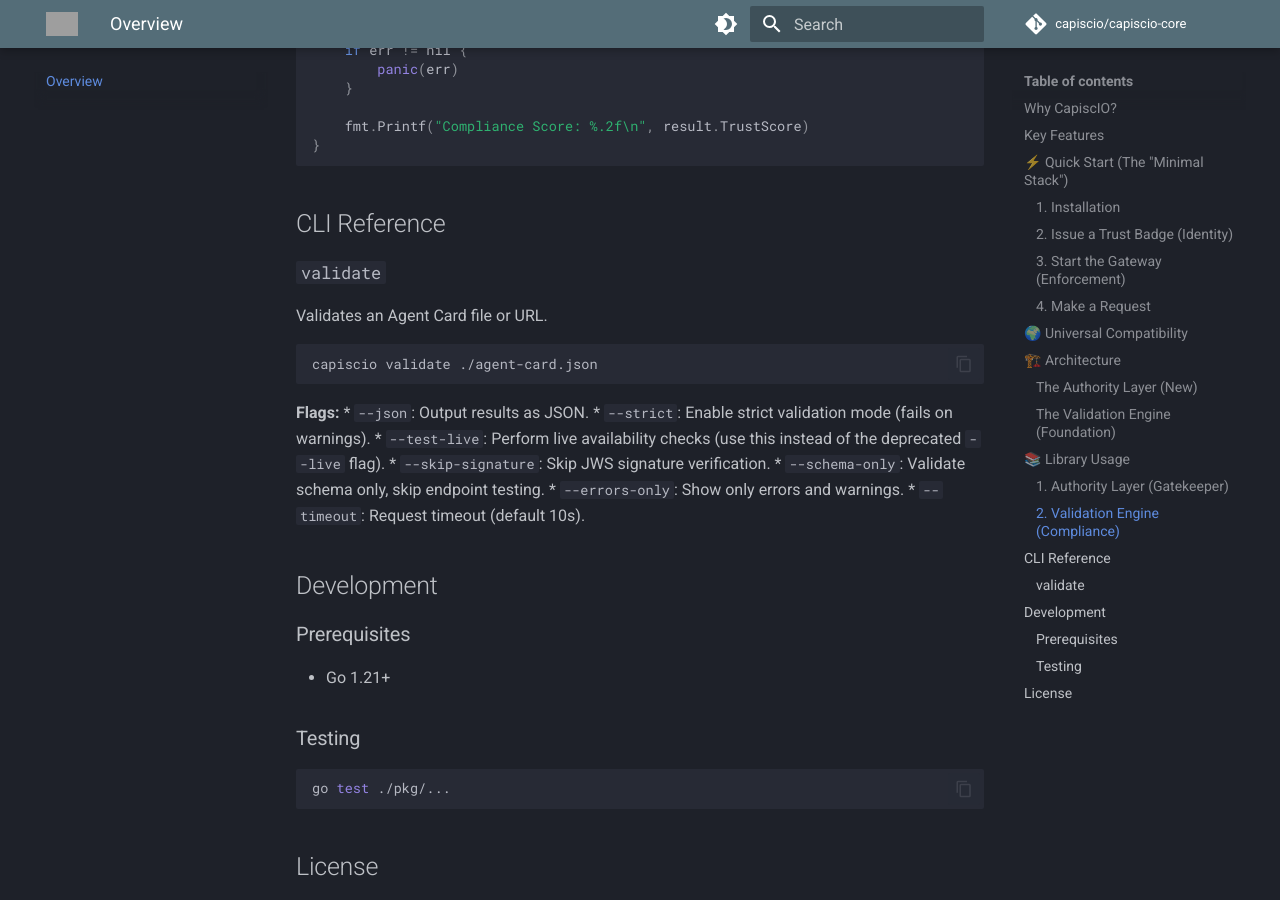
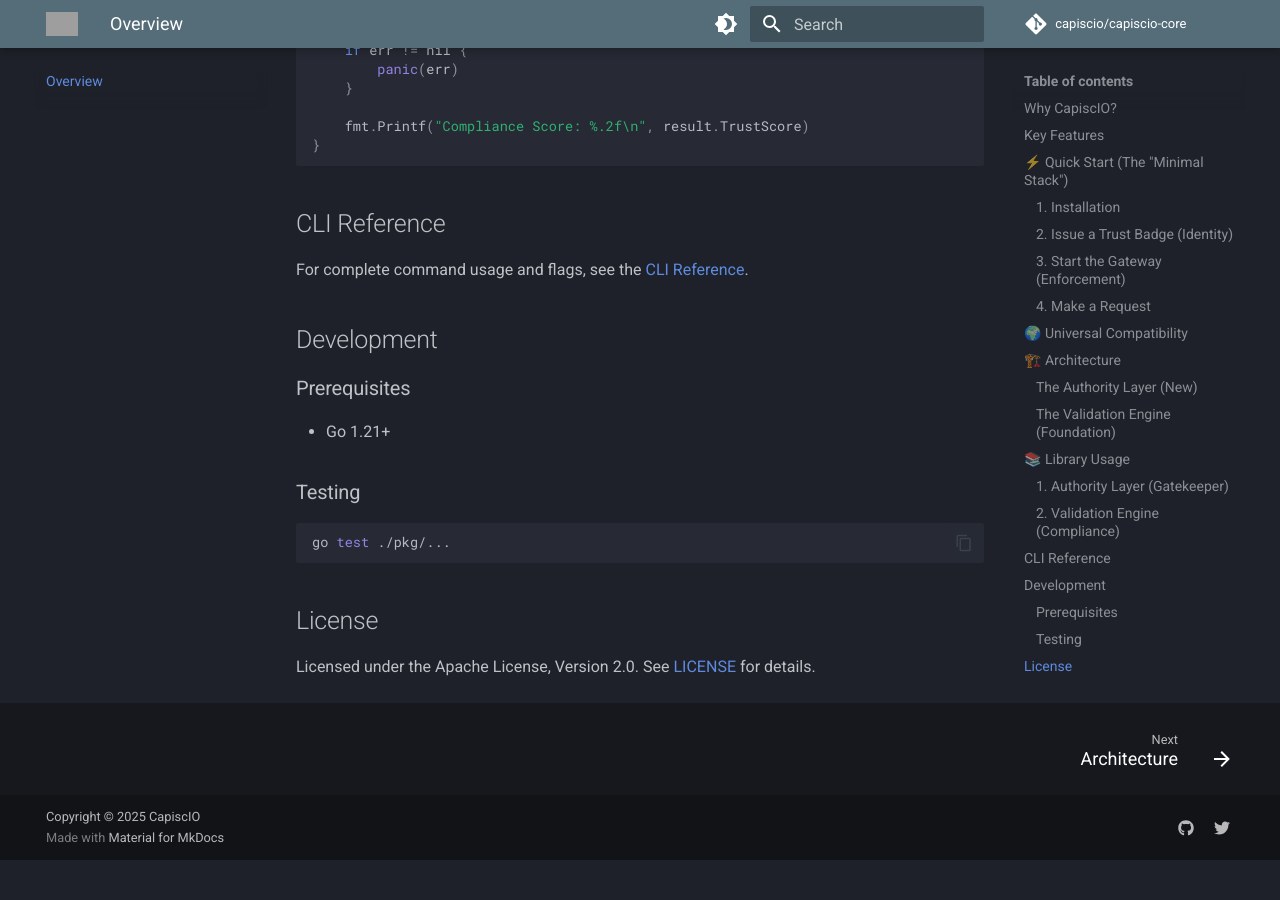
Before and after one commit to capiscio/capiscio-core, an MkDocs documentation site: the page built from docs/index.md, in a window 1280 px wide and 900 px high, scrolled down 3983 px. Built offline with MkDocs 1.6.1 and Material for MkDocs 9.7.7, drawn with Linux system fonts in a browser that asks for light colours; comment, search, counter and statistics services are not loaded; after the commit the page ends 4843 px from its top, so only the background shows below that.

Commit message:
docs: consolidate CLI reference to single source of truth

````diff
--- a/docs/index.md
+++ b/docs/index.md
@@ -167,22 +167,7 @@
 
 ## CLI Reference
 
-### `validate`
-
-Validates an Agent Card file or URL.
-
-```bash
-capiscio validate ./agent-card.json
-```
-
-**Flags:**
-*   `--json`: Output results as JSON.
-*   `--strict`: Enable strict validation mode (fails on warnings).
-*   `--test-live`: Perform live availability checks (use this instead of the deprecated `--live` flag).
-*   `--skip-signature`: Skip JWS signature verification.
-*   `--schema-only`: Validate schema only, skip endpoint testing.
-*   `--errors-only`: Show only errors and warnings.
-*   `--timeout`: Request timeout (default 10s).
+For complete command usage and flags, see the [CLI Reference](./reference/cli.md).
 
 ## Development
 
````
Also changed, not shown: docs/reference/cli.md (+4 -0 lines).
